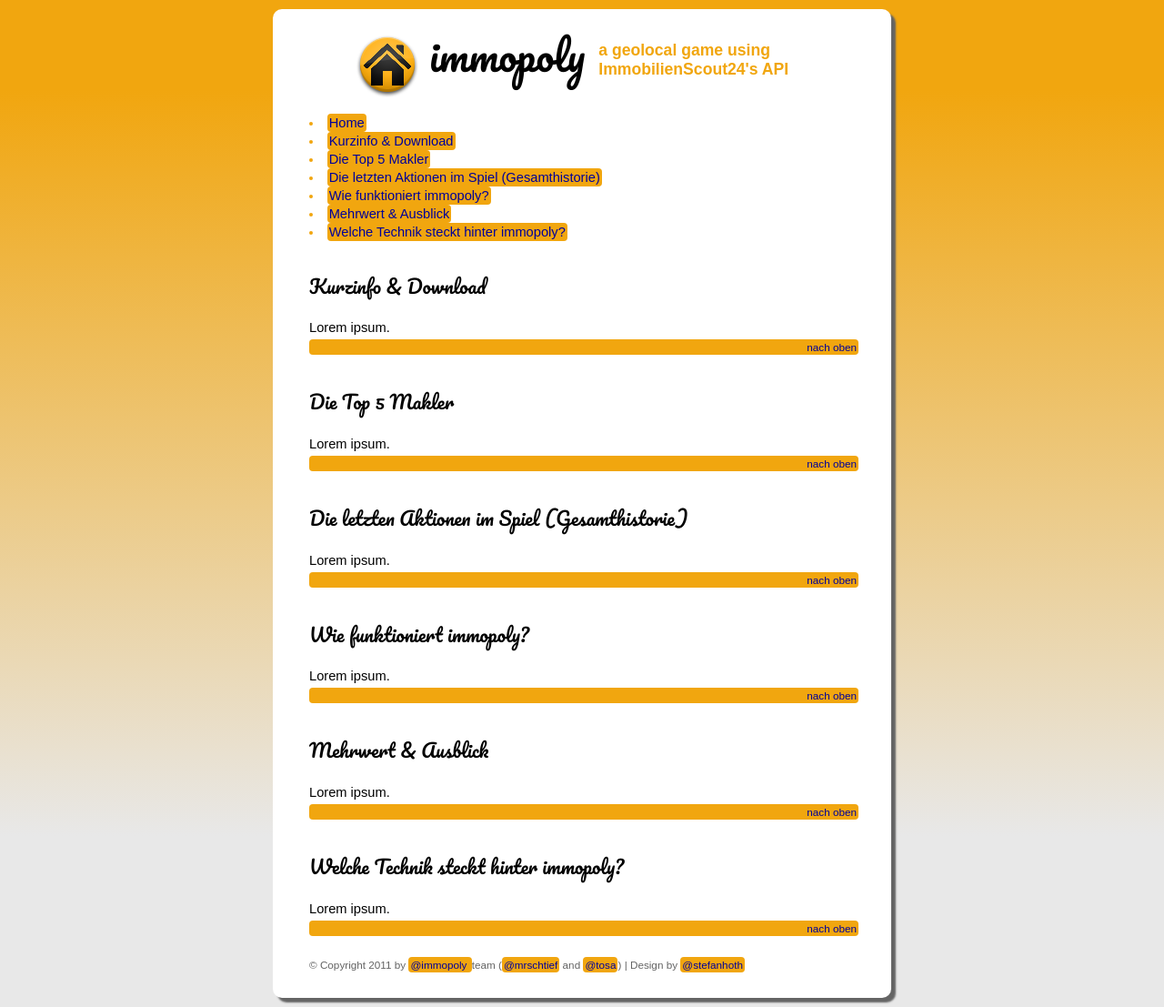
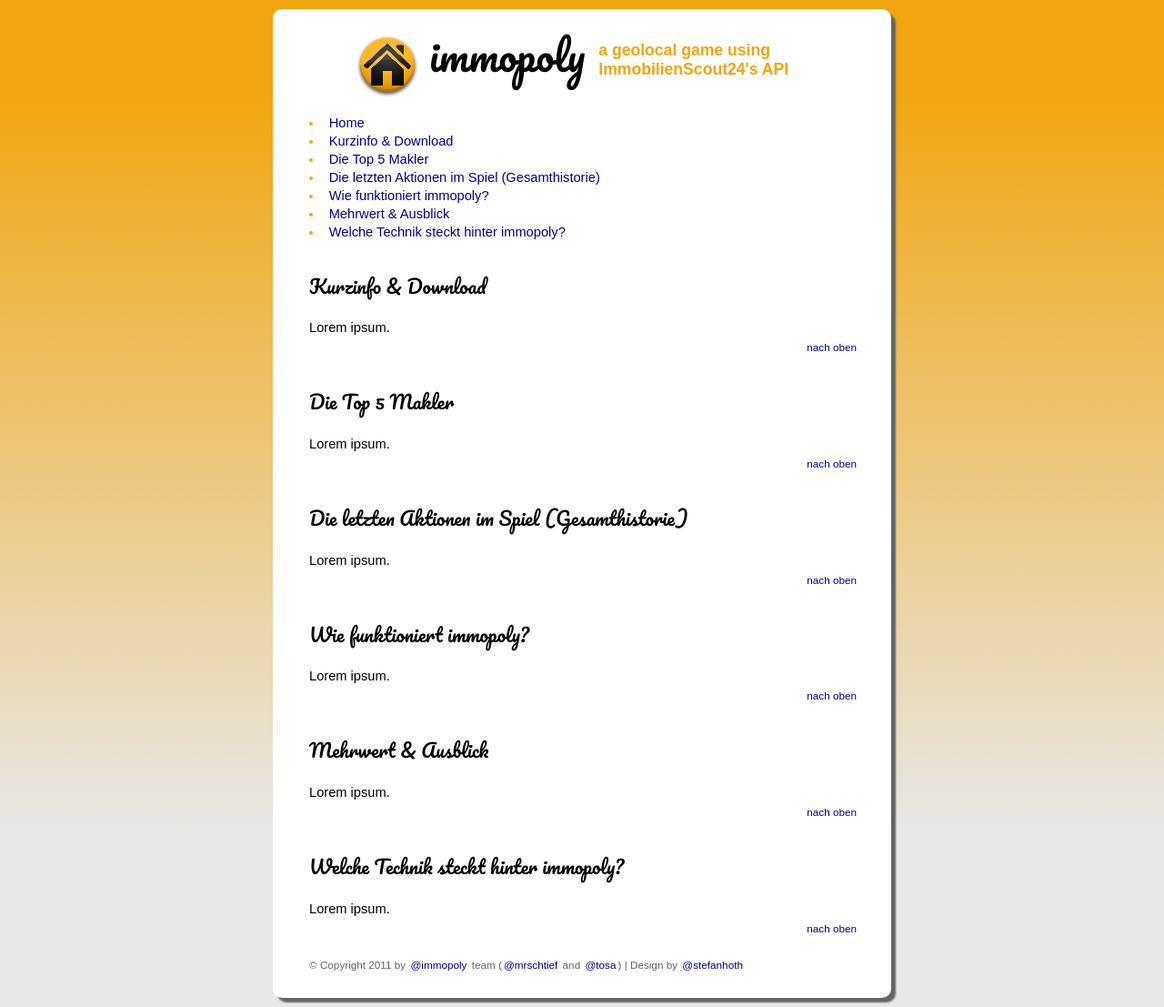
Before and after one commit to stefanhoth/immopoly-website, a PHP site: page /immopoly.html in a window 1280 px wide. Shown: the whole page at 91% size. Run offline with PHP 8.4, Linux system fonts and the light colour scheme.

Commit message:
* optimized colors

```diff
--- a/css/styles.css
+++ b/css/styles.css
@@ -122,7 +122,7 @@
 
 	padding: 2px;
 
-	background: #F1A60F;
+	background: #FFFFFF;
 	-webkit-transition: background-color .5s linear;
 	-webkit-transition-property: background-color;
 	-webkit-transition-duration: 0.5s;
@@ -137,6 +137,7 @@
 
 a:hover{
 	background: #F1A60F;
+	color: #333333;
 }
 
 a.back2top{
```
